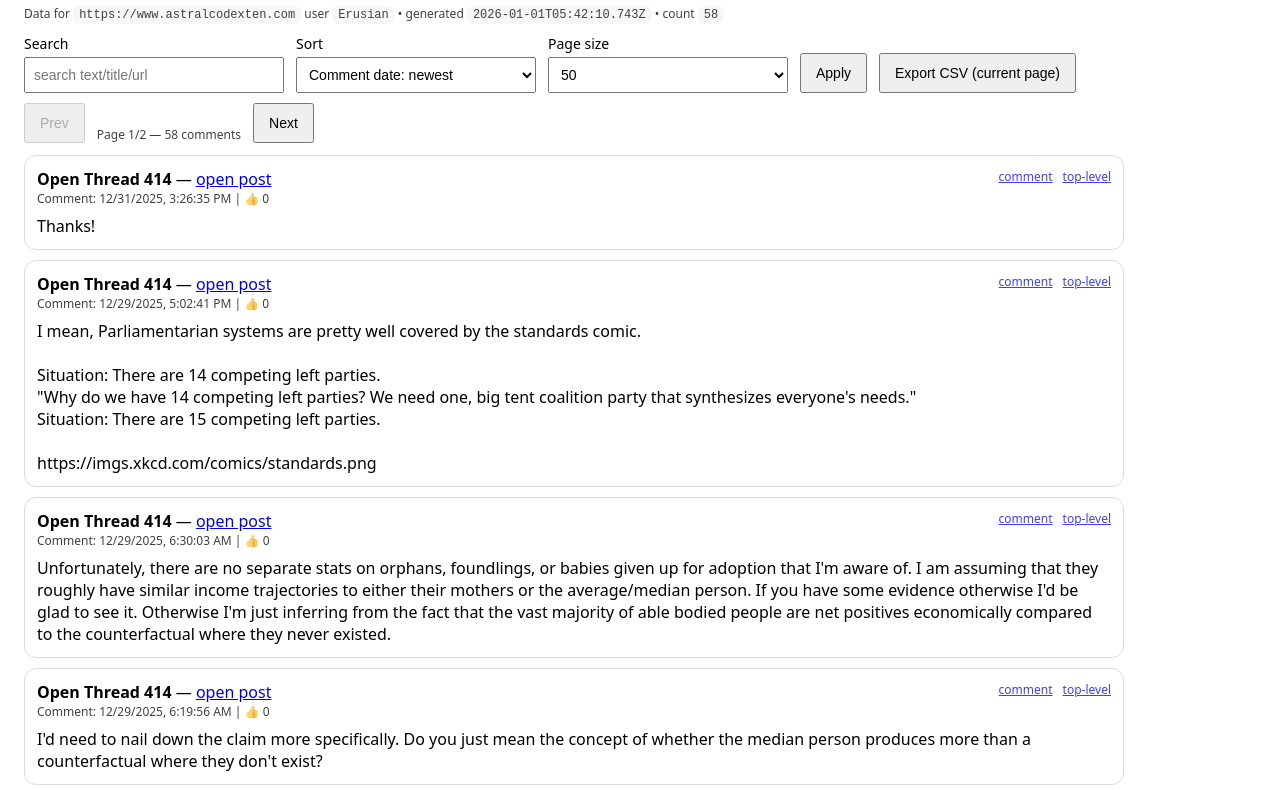
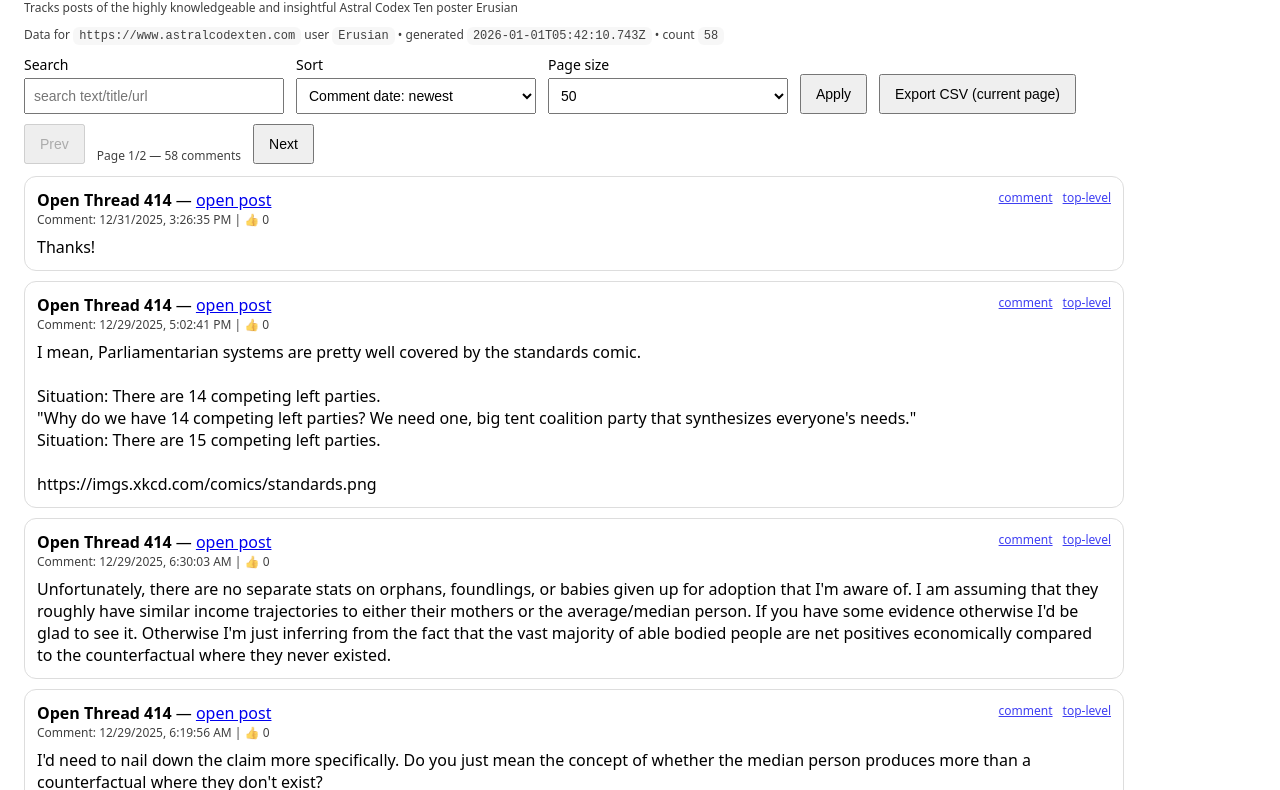
Before and after one commit to multibottlerocket/ErusianTracker, a website: page docs/index.html in a window 1280 px wide. Shown: the part 83-873 px from the top of the page. Drawn offline with Linux system fonts and the light colour scheme.

Commit message:
added subtitle to web page

```diff
--- a/docs/index.html
+++ b/docs/index.html
@@ -19,6 +19,10 @@
 </head>
 <body>
   <h1>Erusian Tracker</h1>
+  <div class="meta" style="margin-top:-6px; margin-bottom:10px;">
+    Tracks posts of the highly knowledgeable and insightful Astral Codex Ten poster Erusian
+  </div>
+
   <div class="meta" id="about"></div>
 
   <div class="row" style="margin-top:12px;">
@@ -113,7 +117,6 @@ function render(limit){
     const postTitle = esc(r.postTitle || "(untitled)");
     const postUrl = esc(r.postUrl);
 
-    // IMPORTANT: Use URLs from JSON; do NOT construct slow links
     const commentUrl = r.commentUrl || null;
     const parentUrl = r.parentCommentUrl || null;
     const topUrl = r.topLevelCommentUrl || null;
```
